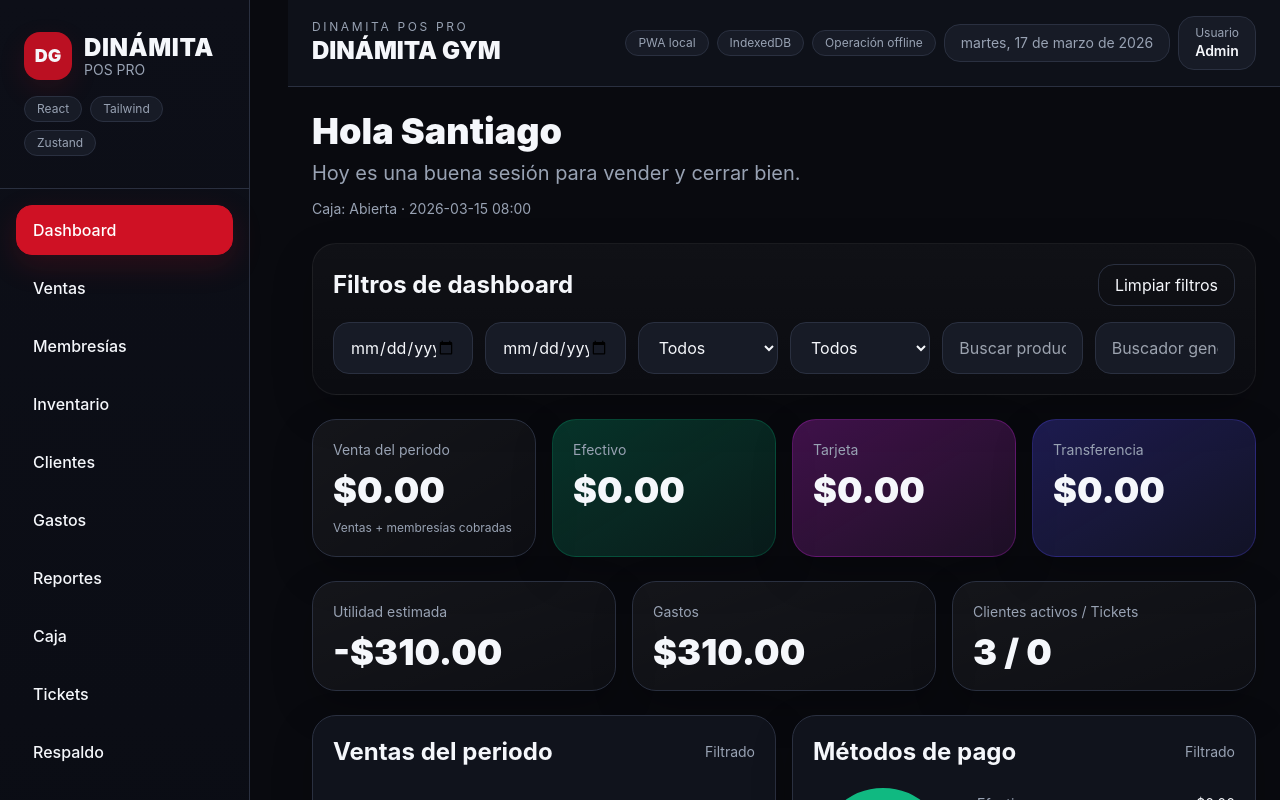
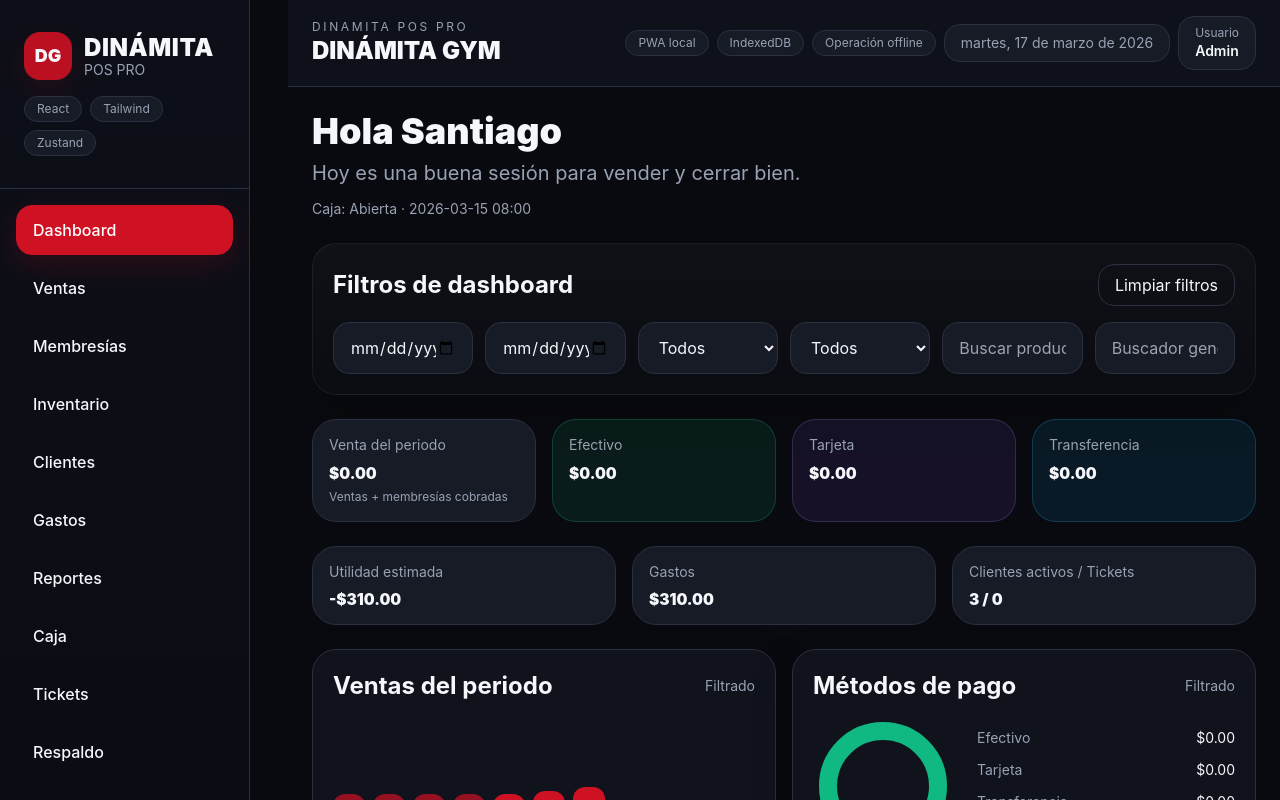
Before and after one commit to Enrique-290/dinamita-pos-pro, a React (Vite) app: page / in a window 1280 px wide. Shown: the top 800 px of the page. Built offline with nearby package versions, Linux system fonts and the light colour scheme.

Commit message:
Add files via upload

```diff
--- a/src/components/ui/StatCard.jsx
+++ b/src/components/ui/StatCard.jsx
@@ -1,17 +1,28 @@
-export default function StatCard({ title, value, hint, tone = "red" }) {
+export default function StatCard({ title, value, hint = "", tone = "neutral" }) {
   const tones = {
-    red: "from-red-700/30 to-red-500/10 border-red-700/30",
-    green: "from-emerald-600/30 to-emerald-500/10 border-emerald-600/30",
-    purple: "from-fuchsia-600/30 to-fuchsia-500/10 border-fuchsia-600/30",
-    blue: "from-indigo-600/30 to-indigo-500/10 border-indigo-600/30",
-    neutral: "from-white/5 to-white/[.02] border-dinamita-line",
+    neutral: "bg-dinamita-panel2 border-dinamita-line",
+    green: "bg-emerald-500/10 border-emerald-400/20",
+    purple: "bg-violet-500/10 border-violet-400/20",
+    blue: "bg-sky-500/10 border-sky-400/20",
+    red: "bg-rose-500/10 border-rose-400/20",
   };
 
   return (
-    <div className={`rounded-3xl border bg-gradient-to-br ${tones[tone]} p-5 shadow-soft`}>
-      <p className="text-sm text-dinamita-muted">{title}</p>
-      <p className="text-4xl font-black mt-3 leading-none">{value}</p>
-      {hint ? <p className="text-xs text-dinamita-muted mt-3">{hint}</p> : null}
-    </div>
+    <article className={`rounded-3xl border p-4 min-w-0 overflow-hidden ${tones[tone] || tones.neutral}`}>
+      <div className="flex items-start justify-between gap-3 min-w-0">
+        <div className="min-w-0 flex-1">
+          <p className="text-sm text-dinamita-muted leading-tight">{title}</p>
+          <p
+            className="mt-3 min-w-0 max-w-full overflow-hidden text-ellipsis whitespace-nowrap leading-none font-black text-[clamp(12px,1.2vw,18px)]"
+            title={String(value)}
+          >
+            {value}
+          </p>
+          {hint ? (
+            <p className="mt-2 text-xs text-dinamita-muted">{hint}</p>
+          ) : null}
+        </div>
+      </div>
+    </article>
   );
 }
--- /dev/null
+++ b/src/lib/reportExport.js
@@ -0,0 +1,72 @@
+export function toCsv(rows) {
+  if (!rows.length) return "";
+  const headers = Object.keys(rows[0]);
+  const esc = (v) => {
+    const s = String(v ?? "");
+    if (/[",\n]/.test(s)) return '"' + s.replace(/"/g, '""') + '"';
+    return s;
+  };
+  const lines = [
+    headers.map(esc).join(","),
+    ...rows.map((row) => headers.map((h) => esc(row[h])).join(",")),
+  ];
+  return lines.join("\n");
+}
+
+export function downloadCsv(filename, rows) {
+  const csv = toCsv(rows);
+  const blob = new Blob([csv], { type: "text/csv;charset=utf-8;" });
+  const url = URL.createObjectURL(blob);
+  const a = document.createElement("a");
+  a.href = url;
+  a.download = filename;
+  document.body.appendChild(a);
+  a.click();
+  a.remove();
+  URL.revokeObjectURL(url);
+}
+
+export function buildPrintableReportHtml(title, rows) {
+  const headers = rows.length ? Object.keys(rows[0]) : [];
+  const thead = headers.map((h) => `<th>${h}</th>`).join("");
+  const tbody = rows.map((row) => {
+    const tds = headers.map((h) => `<td>${row[h] ?? ""}</td>`).join("");
+    return `<tr>${tds}</tr>`;
+  }).join("");
+
+  return `<!doctype html>
+<html lang="es">
+<head>
+<meta charset="utf-8" />
+<title>${title}</title>
+<style>
+  body { font-family: Arial, sans-serif; padding: 18px; color:#111; }
+  h1 { font-size: 20px; margin: 0 0 8px; }
+  p { font-size: 12px; color:#555; margin: 0 0 16px; }
+  table { width: 100%; border-collapse: collapse; font-size: 12px; }
+  th, td { border: 1px solid #ccc; padding: 6px; text-align: left; }
+  th { background: #f3f3f3; }
+</style>
+</head>
+<body>
+  <h1>${title}</h1>
+  <p>Generado: ${new Date().toLocaleString("es-MX")}</p>
+  <table>
+    <thead><tr>${thead}</tr></thead>
+    <tbody>${tbody}</tbody>
+  </table>
+</body>
+</html>`;
+}
+
+export function printReport(title, rows) {
+  const html = buildPrintableReportHtml(title, rows);
+  const win = window.open("", "_blank", "width=900,height=700");
+  if (!win) return false;
+  win.document.open();
+  win.document.write(html);
+  win.document.close();
+  win.focus();
+  setTimeout(() => win.print(), 250);
+  return true;
+}
--- a/src/modules/reportes/Reportes.jsx
+++ b/src/modules/reportes/Reportes.jsx
@@ -1,123 +1,190 @@
+import { useMemo, useState } from "react";
 import { money } from "../../lib/format";
-import StatCard from "../../components/ui/StatCard";
-import { useReportsStore } from "../../store/reportsStore";
 import { useAppDataStore } from "../../store/appDataStore";
 import { useExpensesStore } from "../../store/expensesStore";
+import { downloadCsv, printReport } from "../../lib/reportExport";
+
+function normalize(value) {
+  return String(value ?? "").toLowerCase().trim();
+}
+
+function inRange(dateStr, from, to) {
+  const d = String(dateStr || "").slice(0, 10);
+  if (!d) return false;
+  if (from && d < from) return false;
+  if (to && d > to) return false;
+  return true;
+}
+
+function SummaryCard({ title, value, hint = "" }) {
+  return (
+    <article className="rounded-3xl border border-dinamita-line bg-dinamita-panel2 p-4 min-w-0 overflow-hidden">
+      <p className="text-sm text-dinamita-muted leading-tight">{title}</p>
+      <p
+        className="mt-3 min-w-0 max-w-full overflow-hidden text-ellipsis whitespace-nowrap leading-none font-black text-[clamp(11px,1.2vw,17px)]"
+        title={String(value)}
+      >
+        {value}
+      </p>
+      {hint ? <p className="mt-2 text-xs text-dinamita-muted">{hint}</p> : null}
+    </article>
+  );
+}
 
 export default function Reportes() {
-  const { filters, setFilter, rows: seedRows } = useReportsStore();
   const { sales, memberships } = useAppDataStore();
   const expensesRows = useExpensesStore((s) => s.expenses);
 
-  const liveRows = [
-    ...sales.map((sale) => ({
-      id: sale.id,
-      date: (sale.at || "").slice(0, 10),
-      ticket: sale.id,
-      client: sale.customerName || "Mostrador",
-      type: "Venta",
-      payment: sale.paymentMethod || "Efectivo",
-      total: sale.total || 0,
-    })),
-    ...memberships
+  const [dateFrom, setDateFrom] = useState("");
+  const [dateTo, setDateTo] = useState("");
+  const [payment, setPayment] = useState("Todos");
+  const [type, setType] = useState("Todos");
+  const [category, setCategory] = useState("Todos");
+  const [productQuery, setProductQuery] = useState("");
+  const [query, setQuery] = useState("");
+
+  const reportData = useMemo(() => {
+    const q = normalize(query);
+    const pq = normalize(productQuery);
+
+    const salesRows = sales.flatMap((sale) => {
+      const saleDate = String(sale.at || "").slice(0, 10);
+      if (!inRange(saleDate, dateFrom, dateTo)) return [];
+      if (payment !== "Todos" && sale.paymentMethod !== payment) return [];
+      if (!(type === "Todos" || type === "Venta")) return [];
+
+      return (sale.items || []).filter((item) => {
+        const matchesCategory = category === "Todos" || item.category === category || sale.category === category;
+        const matchesProduct = !pq || normalize(item.name).includes(pq);
+        const matchesQuery =
+          !q ||
+          normalize(sale.id).includes(q) ||
+          normalize(sale.customerName).includes(q) ||
+          normalize(sale.note).includes(q) ||
+          normalize(item.name).includes(q);
+
+        return matchesCategory && matchesProduct && matchesQuery;
+      }).map((item) => ({
+        Fecha: saleDate,
+        Ticket: sale.id,
+        Tipo: "Venta",
+        Cliente: sale.customerName || "Mostrador",
+        Producto: item.name,
+        Categoria: item.category || sale.category || "-",
+        Cantidad: Number(item.qty || 1),
+        Precio: Number(item.price || 0),
+        Total: Number(item.total || item.price || 0),
+        Pago: sale.paymentMethod || "Efectivo",
+      }));
+    });
+
+    const membershipRows = memberships
       .filter((m) => m.ticketId)
+      .filter((m) => {
+        const mDate = String(m.createdAt || m.inicio || "").slice(0, 10);
+        if (!inRange(mDate, dateFrom, dateTo)) return false;
+        if (payment !== "Todos" && m.pago !== payment) return false;
+        if (!(type === "Todos" || type === "Membresía")) return false;
+        if (!(!q || normalize(m.ticketId).includes(q) || normalize(m.cliente).includes(q) || normalize(m.tipo).includes(q))) return false;
+        return true;
+      })
       .map((m) => ({
-        id: m.id,
-        date: m.createdAt ? m.createdAt.slice(0, 10) : m.inicio,
-        ticket: m.ticketId || m.id,
-        client: m.cliente,
-        type: "Membresía",
-        payment: m.pago || "Efectivo",
-        total: m.monto || 0,
-      })),
-  ];
+        Fecha: String(m.createdAt || m.inicio || "").slice(0, 10),
+        Ticket: m.ticketId || m.id,
+        Tipo: "Membresía",
+        Cliente: m.cliente,
+        Producto: m.tipo,
+        Categoria: "Membresía",
+        Cantidad: 1,
+        Precio: Number(m.monto || 0),
+        Total: Number(m.monto || 0),
+        Pago: m.pago || "Efectivo",
+      }));
 
-  const sourceRows = liveRows.length ? liveRows : seedRows;
+    const rows = [...salesRows, ...membershipRows];
 
-  const rows = sourceRows.filter((row) => {
-    const q = filters.query.trim().toLowerCase();
-    const matchesQuery =
-      !q ||
-      row.client.toLowerCase().includes(q) ||
-      row.ticket.toLowerCase().includes(q) ||
-      row.type.toLowerCase().includes(q);
+    const gross = rows.reduce((acc, r) => acc + Number(r.Total || 0), 0);
+    const cash = rows.filter((r) => r.Pago === "Efectivo").reduce((acc, r) => acc + Number(r.Total || 0), 0);
+    const card = rows.filter((r) => r.Pago === "Tarjeta").reduce((acc, r) => acc + Number(r.Total || 0), 0);
+    const transfer = rows.filter((r) => r.Pago === "Transferencia").reduce((acc, r) => acc + Number(r.Total || 0), 0);
+    const expenses = expensesRows
+      .filter((e) => inRange(e.date, dateFrom, dateTo))
+      .reduce((acc, e) => acc + Number(e.amount || 0), 0);
+    const cardCommission = card * 0.046;
+    const utility = gross - expenses - cardCommission;
 
-    const matchesPayment = filters.payment === "Todos" || row.payment === filters.payment;
-    const matchesType = filters.type === "Todos" || row.type === filters.type;
+    return { rows, gross, cash, card, transfer, expenses, cardCommission, utility };
+  }, [sales, memberships, expensesRows, dateFrom, dateTo, payment, type, category, productQuery, query]);
 
-    return matchesQuery && matchesPayment && matchesType;
-  });
+  const handleExcel = () => {
+    downloadCsv("reporte-dinamita.csv", reportData.rows);
+  };
 
-  const expensesTotal = expensesRows.reduce((acc, row) => acc + Number(row.amount || 0), 0);
-
-  const summary = rows.reduce(
-    (acc, row) => {
-      const total = Number(row.total || 0);
-      acc.gross += total;
-      if (row.payment === "Efectivo") acc.cash += total;
-      if (row.payment === "Tarjeta") acc.card += total;
-      if (row.payment === "Transferencia") acc.transfer += total;
-      return acc;
-    },
-    { gross: 0, cash: 0, card: 0, transfer: 0, expenses: expensesTotal }
-  );
-
-  summary.cardCommission = summary.card * 0.046;
-  summary.cardNet = summary.card - summary.cardCommission;
-  summary.utility = summary.gross - summary.expenses - summary.cardCommission;
+  const handlePdf = () => {
+    printReport("Reporte Dinamita POS Pro", reportData.rows);
+  };
 
   return (
     <div className="p-6 space-y-6">
-      <div className="rounded-3xl border border-dinamita-line bg-dinamita-panel p-5 shadow-soft">
+      <div className="soft-panel p-5">
         <div className="grid grid-cols-1 md:grid-cols-2 xl:grid-cols-8 gap-4">
-          <StatCard title="Ventas brutas" value={money(summary.gross)} tone="neutral" />
-          <StatCard title="Efectivo" value={money(summary.cash)} tone="green" />
-          <StatCard title="Tarjeta" value={money(summary.card)} tone="purple" />
-          <StatCard title="Transferencia" value={money(summary.transfer)} tone="blue" />
-          <StatCard title="Comisión tarjeta" value={money(summary.cardCommission)} hint="4.6%" tone="neutral" />
-          <StatCard title="Neto tarjeta" value={money(summary.cardNet)} tone="neutral" />
-          <StatCard title="Gastos" value={money(summary.expenses)} tone="neutral" />
-          <StatCard title="Utilidad estimada" value={money(summary.utility)} tone="neutral" />
+          <SummaryCard title="Ventas brutas" value={money(reportData.gross)} />
+          <SummaryCard title="Efectivo" value={money(reportData.cash)} />
+          <SummaryCard title="Tarjeta" value={money(reportData.card)} />
+          <SummaryCard title="Transferencia" value={money(reportData.transfer)} />
+          <SummaryCard title="Comisión tarjeta" value={money(reportData.cardCommission)} hint="4.6%" />
+          <SummaryCard title="Neto tarjeta" value={money(reportData.card - reportData.cardCommission)} />
+          <SummaryCard title="Gastos" value={money(reportData.expenses)} />
+          <SummaryCard title="Utilidad estimada" value={money(reportData.utility)} />
         </div>
       </div>
 
-      <section className="rounded-3xl border border-dinamita-line bg-dinamita-panel p-6 shadow-soft">
+      <section className="soft-panel p-6">
         <div className="flex flex-col md:flex-row md:items-center md:justify-between gap-3 mb-5">
           <h3 className="text-3xl font-black">Reportes</h3>
           <div className="flex gap-3">
-            <button className="rounded-2xl border border-dinamita-line px-4 py-2 opacity-60 cursor-not-allowed">Excel</button>
-            <button className="rounded-2xl bg-dinamita-red px-4 py-2 opacity-60 cursor-not-allowed">PDF</button>
+            <button onClick={handleExcel} className="rounded-2xl border border-dinamita-line px-4 py-2">
+              Exportar Excel
+            </button>
+            <button onClick={handlePdf} className="rounded-2xl bg-dinamita-red px-4 py-2 text-white">
+              Exportar PDF
+            </button>
           </div>
         </div>
 
-        <div className="grid grid-cols-1 md:grid-cols-3 gap-3 mb-5">
-          <input
-            value={filters.query}
-            onChange={(e) => setFilter("query", e.target.value)}
-            className="rounded-2xl border border-dinamita-line bg-dinamita-panel2 px-4 py-3"
-            placeholder="Buscar cliente, ticket o tipo..."
-          />
-
-          <select
-            value={filters.payment}
-            onChange={(e) => setFilter("payment", e.target.value)}
-            className="rounded-2xl border border-dinamita-line bg-dinamita-panel2 px-4 py-3"
-          >
+        <div className="grid grid-cols-1 md:grid-cols-2 xl:grid-cols-7 gap-3 mb-5">
+          <input type="date" value={dateFrom} onChange={(e) => setDateFrom(e.target.value)} className="input-pro" />
+          <input type="date" value={dateTo} onChange={(e) => setDateTo(e.target.value)} className="input-pro" />
+          <select value={payment} onChange={(e) => setPayment(e.target.value)} className="input-pro">
             <option>Todos</option>
             <option>Efectivo</option>
             <option>Tarjeta</option>
             <option>Transferencia</option>
           </select>
-
-          <select
-            value={filters.type}
-            onChange={(e) => setFilter("type", e.target.value)}
-            className="rounded-2xl border border-dinamita-line bg-dinamita-panel2 px-4 py-3"
-          >
+          <select value={type} onChange={(e) => setType(e.target.value)} className="input-pro">
             <option>Todos</option>
             <option>Venta</option>
             <option>Membresía</option>
           </select>
+          <select value={category} onChange={(e) => setCategory(e.target.value)} className="input-pro">
+            <option>Todos</option>
+            <option>Suplementos</option>
+            <option>Bebidas</option>
+            <option>Accesorios</option>
+            <option>Membresía</option>
+          </select>
+          <input
+            value={productQuery}
+            onChange={(e) => setProductQuery(e.target.value)}
+            className="input-pro"
+            placeholder="Buscar producto..."
+          />
+          <input
+            value={query}
+            onChange={(e) => setQuery(e.target.value)}
+            className="input-pro"
+            placeholder="Buscador general..."
+          />
         </div>
 
         <div className="overflow-x-auto">
@@ -126,28 +193,36 @@ export default function Reportes() {
               <tr>
                 <th className="pb-3">Fecha</th>
                 <th className="pb-3">Ticket</th>
+                <th className="pb-3">Tipo</th>
                 <th className="pb-3">Cliente</th>
-                <th className="pb-3">Tipo</th>
+                <th className="pb-3">Producto</th>
+                <th className="pb-3">Categoría</th>
+                <th className="pb-3">Cantidad</th>
+                <th className="pb-3">Precio</th>
                 <th className="pb-3">Pago</th>
                 <th className="pb-3 text-right">Total</th>
               </tr>
             </thead>
             <tbody>
-              {rows.map((row) => (
-                <tr key={row.id} className="border-t border-dinamita-line">
-                  <td className="py-3">{row.date}</td>
-                  <td className="py-3">{row.ticket}</td>
-                  <td className="py-3">{row.client}</td>
-                  <td className="py-3">{row.type}</td>
-                  <td className="py-3">{row.payment}</td>
-                  <td className="py-3 text-right font-semibold">{money(row.total)}</td>
+              {reportData.rows.map((row, idx) => (
+                <tr key={`${row.Ticket}-${row.Producto}-${idx}`} className="border-t border-dinamita-line">
+                  <td className="py-3">{row.Fecha}</td>
+                  <td className="py-3">{row.Ticket}</td>
+                  <td className="py-3">{row.Tipo}</td>
+                  <td className="py-3">{row.Cliente}</td>
+                  <td className="py-3 font-medium">{row.Producto}</td>
+                  <td className="py-3">{row.Categoria}</td>
+                  <td className="py-3">{row.Cantidad}</td>
+                  <td className="py-3">{money(row.Precio)}</td>
+                  <td className="py-3">{row.Pago}</td>
+                  <td className="py-3 text-right font-semibold">{money(row.Total)}</td>
                 </tr>
               ))}
             </tbody>
           </table>
         </div>
 
-        {!rows.length ? (
+        {!reportData.rows.length ? (
           <div className="mt-4 rounded-2xl border border-dinamita-line bg-dinamita-panel2 px-4 py-4 text-dinamita-muted">
             No hay resultados con esos filtros.
           </div>
```
Also changed, not shown: src/modules/caja/Caja.jsx (+4 -4 lines), 1 other file (tests, documents, lock files or other folders).
